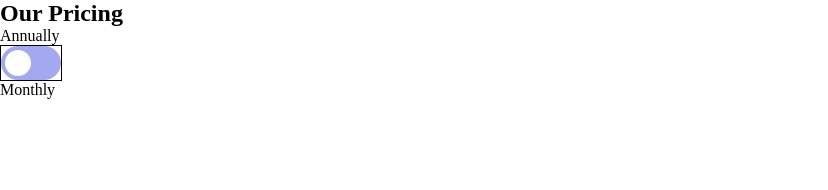
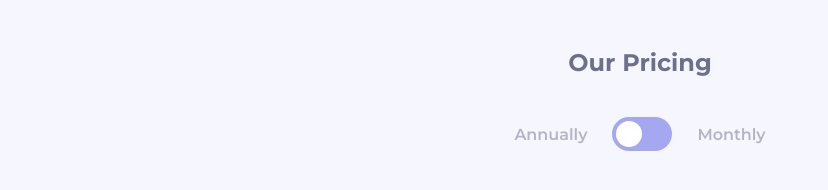
Before and after one commit to oladee/pricing-component-with-toggle, a plain HTML site: page index.html in a window 1280 px wide. Shown: the whole page, without its empty margins (0-828 px from the left). Drawn offline with Linux system fonts and the light colour scheme.

Commit message:
done with the toggle side

```diff
--- a/index.html
+++ b/index.html
@@ -1,16 +1,32 @@
 <!DOCTYPE html>
 <html lang="en">
   <head>
-  <meta charset="UTF-8">
-  <meta name="viewport" content="width=device-width, initial-scale=1.0">
-  <link rel="stylesheet" href="style.css">
+    <meta charset="UTF-8" />
+    <meta name="viewport" content="width=device-width, initial-scale=1.0" />
+    <link rel="stylesheet" href="style.css" />
+    <link rel="preconnect" href="https://fonts.googleapis.com" />
+    <link rel="preconnect" href="https://fonts.gstatic.com" crossorigin />
+    <link
+      href="https://fonts.googleapis.com/css2?family=Montserrat:ital,wght@0,600;0,700;1,400;1,800&display=swap"
+      rel="stylesheet"
+    />
 
-  <link rel="icon" type="image/png" sizes="32x32" href="./images/favicon-32x32.png">
+    <link
+      rel="icon"
+      type="image/png"
+      sizes="32x32"
+      href="./images/favicon-32x32.png"
+    />
     <title>Frontend Mentor | [Challenge Name Here]</title>
 
     <style>
-    .attribution { font-size: 11px; text-align: center; }
-    .attribution a { color: hsl(228, 45%, 44%); }
+      .attribution {
+        font-size: 11px;
+        text-align: center;
+      }
+      .attribution a {
+        color: hsl(228, 45%, 44%);
+      }
     </style>
   </head>
   <body>
@@ -19,24 +35,17 @@
       <div class="timeframe">
         <p>Annually</p>
         <label class="switch">
-        <input type="checkbox" id="check">
+          <input type="checkbox" id="check" />
           <span class="slider round"></span>
         </label>
-      <p> Monthly</p>
+        <p>Monthly</p>
       </div>
     </header>
     <main>
-    <div class="card card1">
-
-    </div>
-    <div class="card card2">
-
-    </div>
-    <div class="card card3">
-
-    </div>
+      <div class="card card1"></div>
+      <div class="card card2"></div>
+      <div class="card card3"></div>
     </main>
-
 
     <!-- Our Pricing
   Annually
--- a/style.css
+++ b/style.css
@@ -1,15 +1,36 @@
-*{
+* {
   margin: 0;
   padding: 0;
 }
-.switch{
+body {
+  padding: 1em;
+  background-color: hsl(240, 78%, 98%);
+  font-family: 'Montserrat', sans-serif;
+}
+
+header {
+  display: flex;
+  color: hsl(233, 13%, 49%);
+  align-items: center;
+  flex-direction: column;
+  margin-top: 2rem;
+}
+.timeframe {
+  display: flex;
+  align-items: center;
+  color: hsl(234, 14%, 74%);
+  margin-top: 2.5rem;
+}
+.timeframe label{
+    margin: 0 25px;
+}
+.switch {
   position: relative;
   display: inline-block;
   width: 60px;
   height: 34px;
-  border: 1px solid black;
 }
-.switch input{
+.switch input {
   opacity: 0;
   width: 0;
   height: 0;
@@ -21,9 +42,9 @@
   left: 0;
   right: 0;
   bottom: 0;
-    background-color:  hsl(236, 72%, 79%) ;
-    -webkit-transition: .4s;
-    transition: .4s;
+  background-color: hsl(236, 72%, 79%);
+  -webkit-transition: 0.4s;
+  transition: 0.4s;
 }
 .slider:before {
   position: absolute;
@@ -33,17 +54,15 @@
   left: 4px;
   bottom: 4px;
   background-color: white;
-    -webkit-transition: .4s;
-    transition: .4s;
+  -webkit-transition: 0.4s;
+  transition: 0.4s;
 }
 input:checked + .slider {
   background-color: hsl(237, 63%, 64%);
 }
-
 input:focus + .slider {
   box-shadow: 0 0 1px hsl(237, 63%, 64%);
 }
-
 input:checked + .slider:before {
   -webkit-transform: translateX(26px);
   -ms-transform: translateX(26px);
@@ -52,7 +71,6 @@
 .slider.round {
   border-radius: 34px;
 }
-
 .slider.round:before {
   border-radius: 50%;
 }
```
Lines whose indentation alone changed are shown as unchanged.
